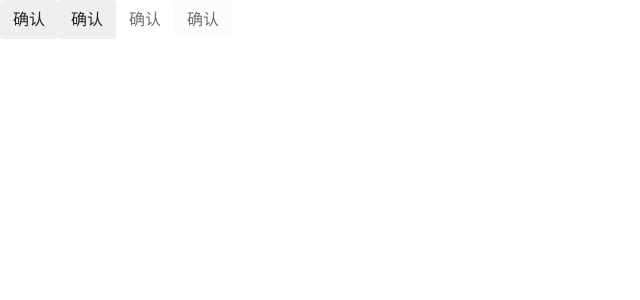
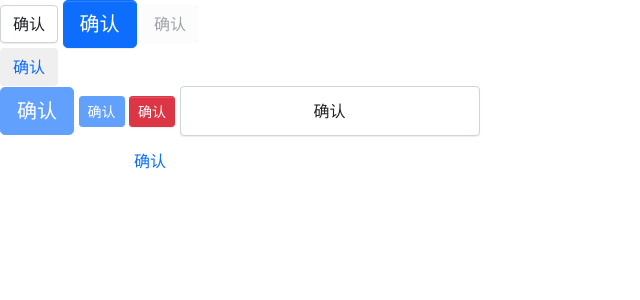
Before and after one commit to zhangbingjian/bjdesign, a React (Create React App) app: page / in a window 1280 px wide. Shown: the top 300 px of the page, without its empty margins (0-640 px from the left). Built offline with nearby package versions, Linux system fonts and the light colour scheme.

Commit message:
feat:  完善button样式,合并组件里props,按钮属性和a标签属性

```diff
--- a/src/App.tsx
+++ b/src/App.tsx
@@ -5,10 +5,39 @@ import Button, {ButtonType, ButtonSize} from './components/Button/button';
 function App() {
     return (
         <>
-            <Button></Button>
+            <span> </span>
+            <Button
+                onClick={() => {
+                    alert('123');
+                }}></Button>
+            <span> </span>
             <Button btnType={ButtonType.Promary} size={ButtonSize.Large}></Button>
-            <Button href="http://www.baidu.com" btnType={ButtonType.Link} disabled></Button>
+            <span> </span>
+            <Button btnType={ButtonType.Link} disabled></Button>
+            <div>
+                <Button btnType={ButtonType.Link}></Button>
+            </div>
+            <span> </span>
             <Button btnType={ButtonType.Promary} size={ButtonSize.Large} disabled></Button>
+            <span> </span>
+            <Button btnType={ButtonType.Promary} size={ButtonSize.Small} disabled></Button>
+            <span> </span>
+            <Button btnType={ButtonType.Danger} size={ButtonSize.Small}></Button>
+            <span> </span>
+
+            <Button size={ButtonSize.Custom} width="300px" height="50px"></Button>
+            <span> </span>
+
+            <Button
+                onClick={() => {
+                    alert('a');
+                }}
+                btnType={ButtonType.Link}
+                size={ButtonSize.Custom}
+                width="300px"
+                height="50px"
+                href="http://www.baidu.com"></Button>
+            <span> </span>
         </>
     );
 }
--- a/src/components/Button/_style.scss
+++ b/src/components/Button/_style.scss
@@ -1,3 +1,9 @@
+/**
+ * @fileOverview button按钮样式
+ * @author: 炳健
+ * @time: 2020-5-26
+ */
+
 .btn {
   position: relative;
   display: inline-block;
@@ -9,9 +15,7 @@
   vertical-align: middle;
   background-image: none;
   border: $btn-border-width solid transparent;
-  padding: $btn-padding-y $btn-padding-x;
-  font-size: $btn-font-size;
-  border-radius: $border-radius;
+  @include button-size($btn-padding-y, $btn-padding-x, $btn-font-size, $border-radius);
   box-shadow: $btn-box-shadow;
   cursor: pointer;
   transition: $btn-transition;
@@ -28,3 +32,53 @@
     }
   }
 }
+
+//@include   引用@mixin声明的  "函数"
+.btn-lg {
+  @include button-size($btn-padding-y-lg, $btn-padding-x-lg, $btn-font-size-lg, $border-radius-lg);
+}
+
+.btn-sm {
+  @include button-size($btn-padding-y-sm, $btn-padding-x-sm, $btn-font-size-sm, $border-radius-sm);
+}
+
+// .btn-custom {
+//   @include button-size(200px, 50px, $border-radius-sm);
+// }
+
+
+.btn-primary {
+  @include button-style($primary, $primary, $white)
+}
+
+.btn-danger {
+  @include button-style($danger, $danger, $white)
+}
+
+.btn-default {
+  @include button-style($white, $gray-400, $body-color, $white, $primary)
+}
+
+.btn-link {
+  font-weight: $font-weight-normal;
+  color: $btn-link-color;
+  text-decoration: $link-decoration;
+  box-shadow: none;
+
+  &:hover {
+    color: $btn-link-color;
+    text-decoration: $link-hover-decoration;
+  }
+
+  &:focus,
+  &.focus {
+    text-decoration: $link-hover-decoration;
+    box-shadow: none;
+  }
+
+  &:disabled,
+  &.disabled {
+    color: $btn-link-disabled-color;
+    pointer-events: none;
+  }
+}
--- a/src/components/Button/button.tsx
+++ b/src/components/Button/button.tsx
@@ -1,13 +1,20 @@
 /** @format */
+
+/**
+ * @fileOverview button按钮组件
+ * @author: 炳健
+ * @time: 2020-5-27
+ */
 
 import React from 'react';
 import classNames from 'classnames';
 
-export enum ButtonSize {
+export enum ButtonSize { //按钮的大小
     Large = 'lg',
     Small = 'sm',
+    Custom = 'custom',
 }
-export enum ButtonType {
+export enum ButtonType { //按钮类型
     Promary = 'primary',
     Default = 'default',
     Danger = 'danger',
@@ -21,26 +28,59 @@ interface BaseButtonProps {
     btnType?: ButtonType;
     children?: React.ReactNode;
     href?: string;
+    width?: string;
+    height?: string;
 }
 
-const Button: React.FC<BaseButtonProps> = props => {
-    const {btnType, disabled, size, children, href} = props;
+type NativeButtonProps = BaseButtonProps & React.ButtonHTMLAttributes<HTMLElement>;
+type AnchorButtonProps = BaseButtonProps & React.AnchorHTMLAttributes<HTMLElement>;
+export type ButtonProps = Partial<NativeButtonProps & AnchorButtonProps>;
 
-    const classes = classNames('btn', {
+const Button: React.FC<ButtonProps> = props => {
+    const {btnType, disabled, size, children, href, width, height, className, ...restProps} = props;
+
+    const classes = classNames('btn', className, {
         [`btn-${btnType}`]: btnType,
         [`btn-${size}`]: size,
         disabled: btnType === ButtonType.Link && disabled,
     });
 
+    if (size === ButtonSize.Custom) {
+        if (btnType === ButtonType.Link && href) {
+            return (
+                <a
+                    href={href}
+                    className={classes}
+                    {...restProps}
+                    style={{
+                        width,
+                        height,
+                        display: 'flex',
+                        textAlign: 'center',
+                        justifyContent: 'center',
+                        alignItems: 'center',
+                    }}>
+                    {children}
+                </a>
+            );
+        } else {
+            return (
+                <button className={classes} {...restProps} style={{width, height}} disabled={disabled}>
+                    {children}
+                </button>
+            );
+        }
+    }
+
     if (btnType === ButtonType.Link && href) {
         return (
-            <a href={href} className={classes}>
+            <a href={href} className={classes} {...restProps}>
                 {children}
             </a>
         );
     } else {
         return (
-            <button className={classes} disabled={disabled}>
+            <button className={classes} disabled={disabled} {...restProps}>
                 {children}
             </button>
         );
--- a/src/styles/_mixin.scss
+++ b/src/styles/_mixin.scss
@@ -1 +1,47 @@
-@mixin button-size($padding-x, $padding-y, $font-size) {}
+/**
+ * @fileOverview 混入文件
+ * @author: 炳健
+ * @time: 2020-5-26
+ */
+
+//sass个人理解,混入相当于函数传入参数返回样式,减少重复书写
+
+@mixin button-size($padding-y, $padding-x, $font-size, $border-radius) {
+  padding: $padding-y $padding-x;
+  font-size: $font-size;
+  border-radius: $border-radius;
+}
+
+
+//lighten(颜色, 百分比)   颜色函数,生成新颜色
+@mixin button-style($background,
+  $border,
+  $color,
+  $hover-background:lighten($background, 7.5%),
+  $hover-border:lighten($border, 10%),
+  $hover-color:$color,
+) {
+  color: $color;
+  background: $background;
+  border-color: $border;
+
+  &:hover {
+    color: $hover-color;
+    background: $hover-background;
+    border-color: $hover-border;
+  }
+
+  &:focus,
+  &.focus {
+    color: $hover-color;
+    background: $hover-background;
+    border-color: $hover-border;
+  }
+
+  &:disabled,
+  &.disabled {
+    color: $color;
+    background: $background;
+    border-color: $border;
+  }
+}
--- a/src/styles/_reboot.scss
+++ b/src/styles/_reboot.scss
@@ -1,3 +1,5 @@
+//这个文件是github normalize.css 改 sass
+
 // stylelint-disable at-rule-no-vendor-prefix, declaration-no-important, selector-no-qualifying-type, property-no-vendor-prefix
 
 // Reboot
--- a/src/styles/_variables.scss
+++ b/src/styles/_variables.scss
@@ -1,3 +1,5 @@
+//定义变量文件
+
 $white: #fff !default;
 $gray-100: #f8f9fa !default;
 $gray-200: #e9ecef !default;
--- a/src/styles/index.scss
+++ b/src/styles/index.scss
@@ -1,9 +1,19 @@
+//顺序需要注意
+
+
+/*
+导入时不需要加下划线,_开头是告诉sass不要将这个文件编译到css,在导入时不需加下划线,
+sass对模块化的支持意思是只能当模块导入不能单独使用
+*/
+
 //variables
 @import "variables";
-//导入时不需要加下划线,_开头是告诉sass不要将这个文件编译到css,在导入时不需加下划线,
-// sass对模块化的支持意思是只能当模块导入不能单独使用
+
 //reboot
 @import "reboot";
 
-//button
+//混入声明文件
+@import "mixin";
+
+//button样式文件
 @import "../components/Button/style"
```
